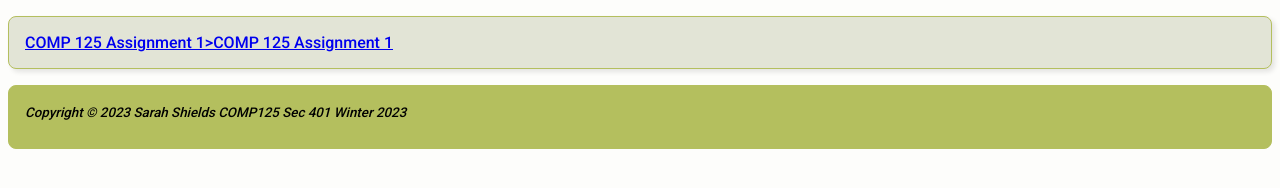
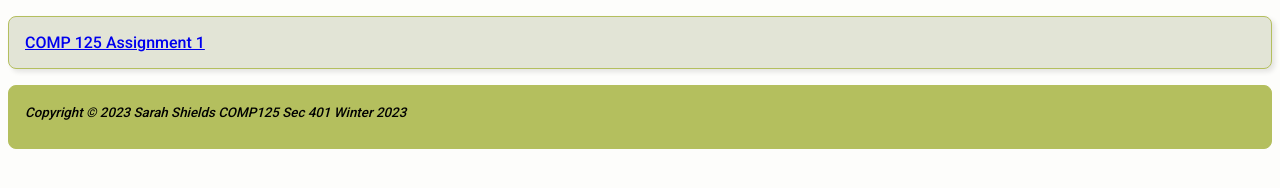
Before and after one commit to sarahshields77/sarahshields77.github.io, a plain HTML site: page index.html in a window 1280 px wide. Shown: the part 154-342 px from the top of the page. Drawn offline with Linux system fonts and the light colour scheme.

Commit message:
Update index.html

```diff
--- a/index.html
+++ b/index.html
@@ -17,7 +17,7 @@
         <img src="/COMP125%20Assignment%20%231/CCbanner.jpg"alt="logo" width="400" height="140"></a>
     </header>
     <div class="container">
-       <a href="/COMP125%20Assignment%20%231/assignment1.html">COMP 125 Assignment 1>COMP 125 Assignment 1</a>
+       <a href="/COMP125%20Assignment%20%231/assignment1.html">COMP 125 Assignment 1</a>
     </div>
 
         <footer>
```
